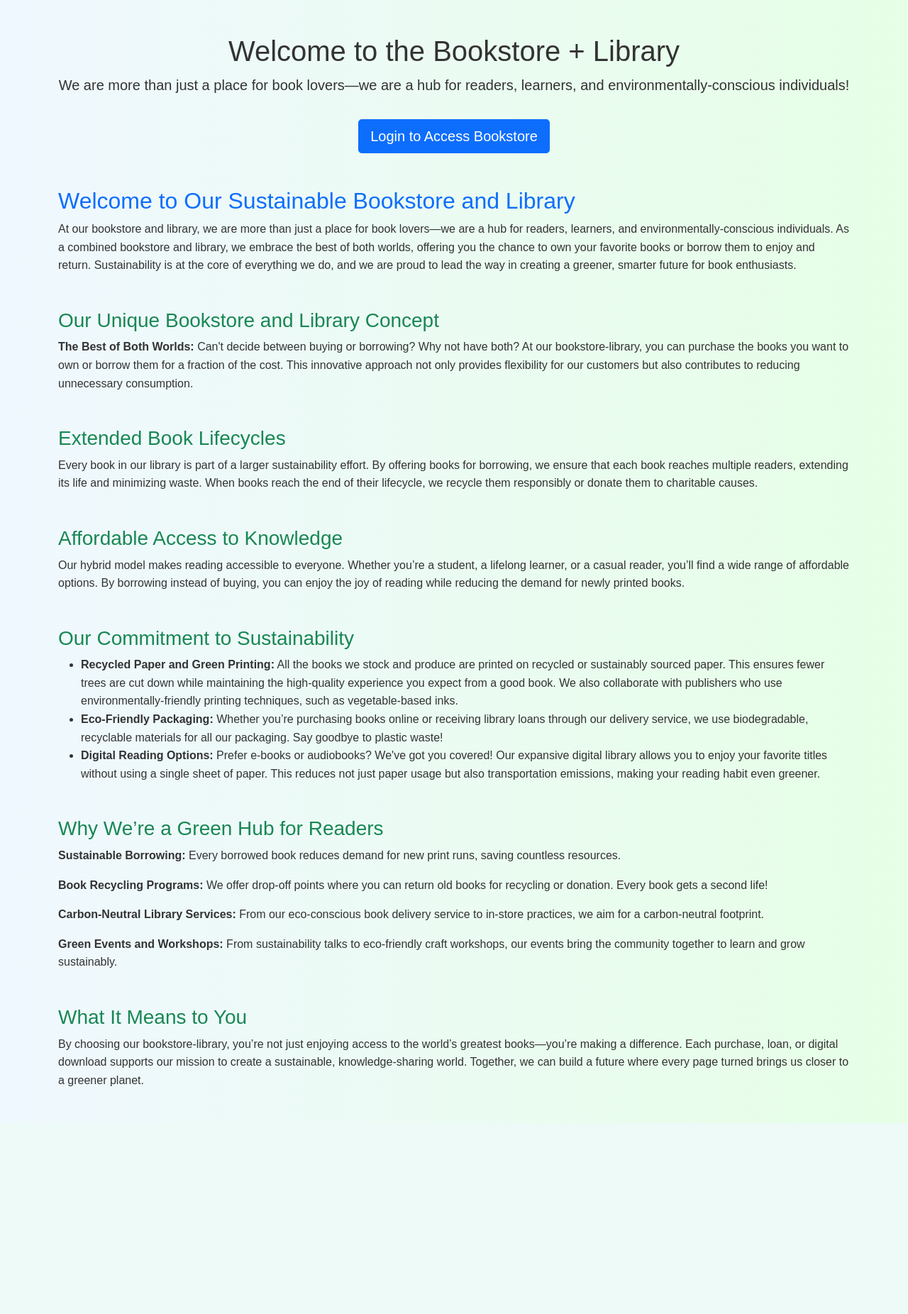
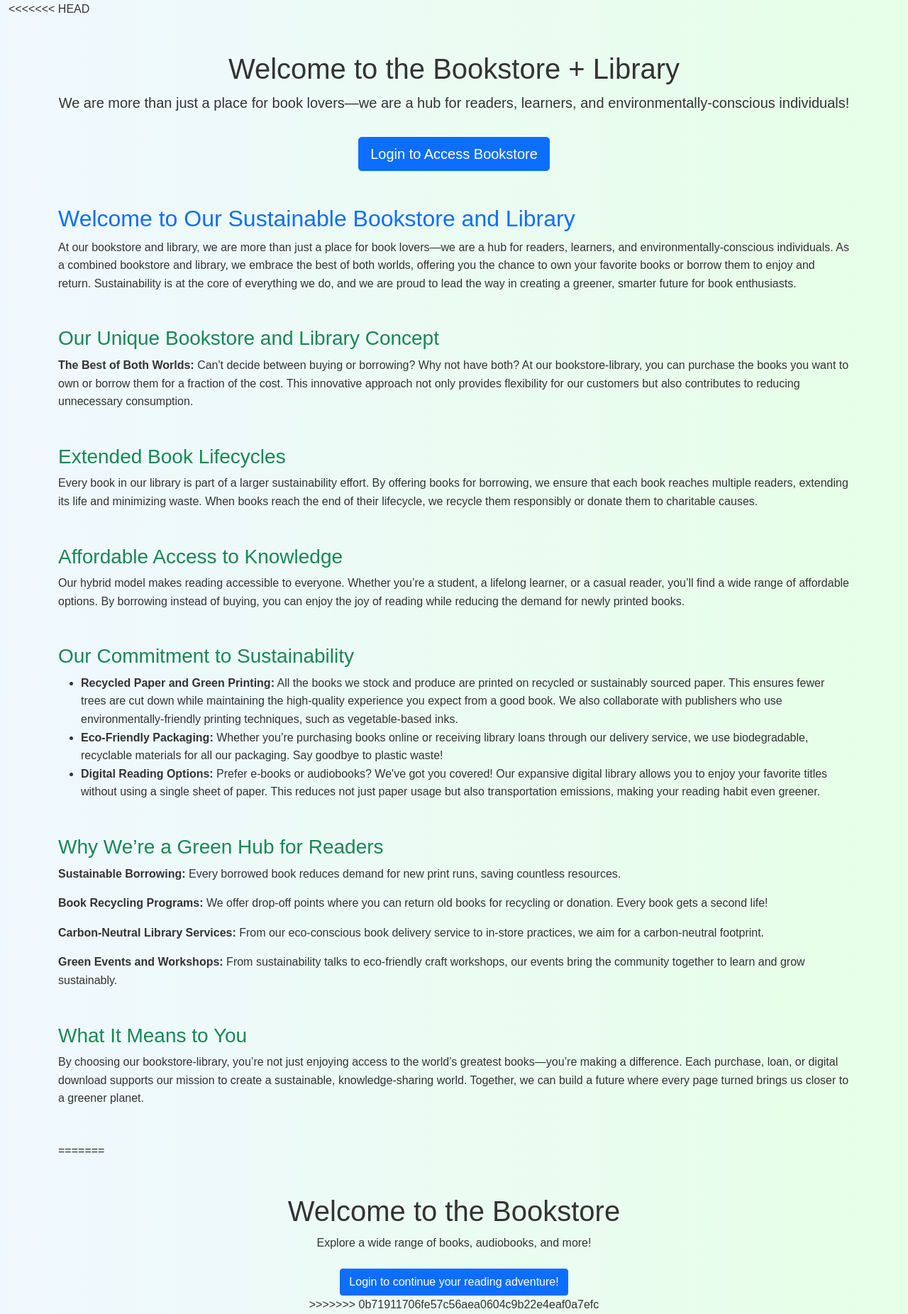
Before and after one commit to Shadtrix/Bookatti_V2, a Flask app: page / in a window 1280 px wide. Shown: the part 58-1910 px from the top of the page at 71% size. Before the commit the page ends 1641 px from the top, so only its background shows below. Run offline with Flask 3, Linux system fonts and the light colour scheme; some libraries are stand-ins or nearby versions.

Commit message:
Update home.html

```diff
--- a/templates/home.html
+++ b/templates/home.html
@@ -5,10 +5,11 @@ Home
 {% endblock %}
 
 {% block content %}
+<<<<<<< HEAD
 <div class="container text-center mt-5">
     <h1>Welcome to the Bookstore + Library</h1>
     <p class="lead">We are more than just a place for book lovers—we are a hub for readers, learners, and environmentally-conscious individuals!</p>
-    <a href="/bookstore" class="btn btn-primary btn-lg mt-3">Login to Access Bookstore</a>
+    <a href="/login" class="btn btn-primary btn-lg mt-3">Login to Access Bookstore</a>
 </div>
 
 <div class="container mt-5">
@@ -67,5 +68,13 @@ Home
             Together, we can build a future where every page turned brings us closer to a greener planet.
         </p>
     </section>
+=======
+<div class="text-center mt-5">
+    <h1>Welcome to the Bookstore</h1>
+    <p>Explore a wide range of books, audiobooks, and more!</p>
+    <div class="mt-4">
+        <a href="/login" class="btn btn-primary">Login to continue your reading adventure!</a>
+    </div>
+>>>>>>> 0b71911706fe57c56aea0604c9b22e4eaf0a7efc
 </div>
 {% endblock %}
```
